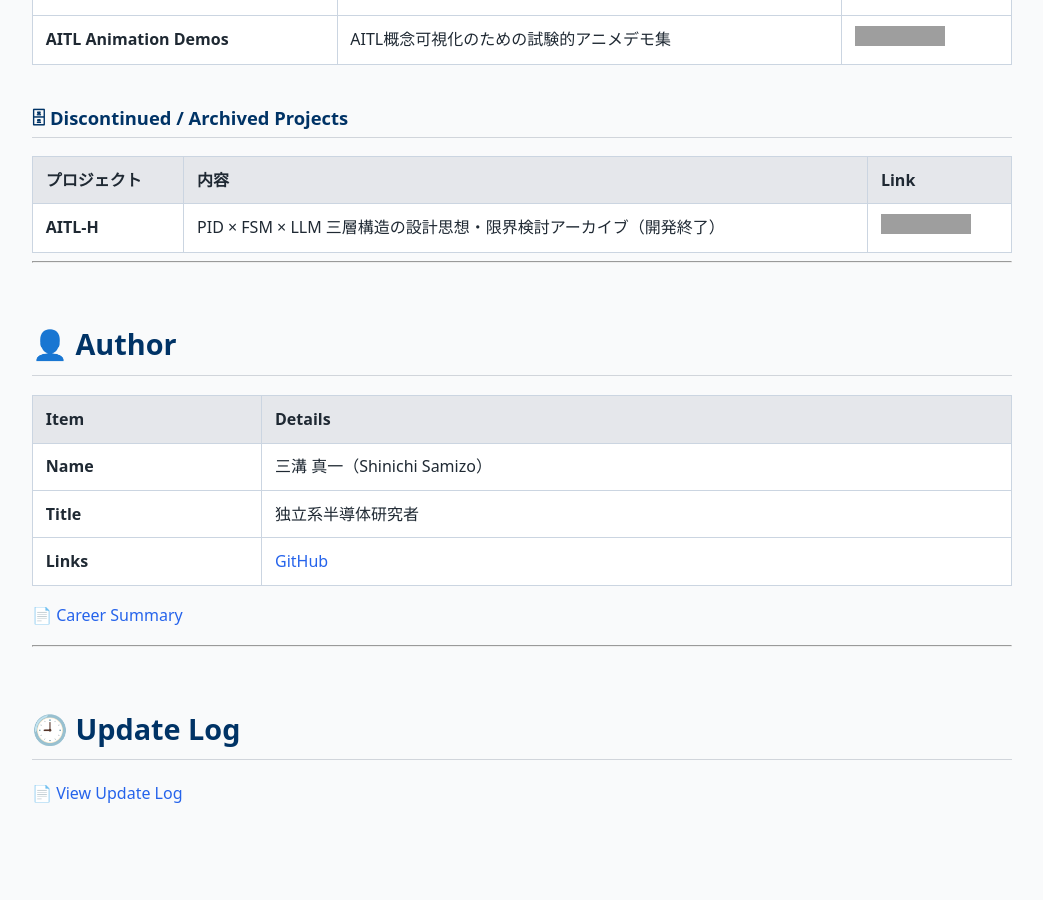
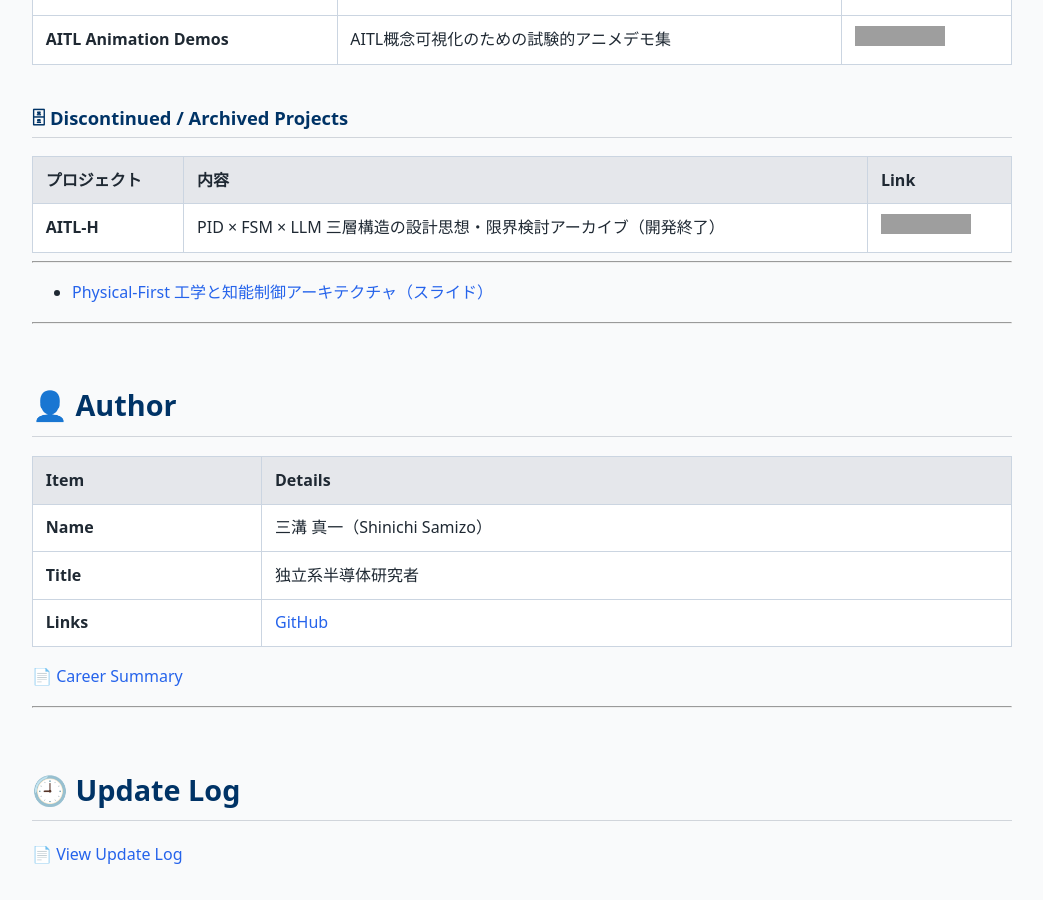
Before and after one commit to Samizo-AITL/Samizo-AITL.github.io, a Jekyll site: the page built from index.md, in a window 1280 px wide and 900 px high, scrolled down 6429 px. Shown: the whole window, without its empty margins (118-1161 px from the left). Built offline with Jekyll 4.4.1, drawn with Linux system fonts in a browser that asks for light colours; before the commit the page ends 7268 px from its top, so only the background shows below that; grey boxes are pictures that could not be loaded.

Commit message:
Update index.md

```diff
--- a/index.md
+++ b/index.md
@@ -254,6 +254,10 @@ Main Core や Applied Layer を補完する周辺教材・試作・PoC 群。
 
 ---
 
+- [Physical-First 工学と知能制御アーキテクチャ（スライド）](/about/marp/samizo-aitl-presentation.html)
+
+---
+
 # 👤 Author
 
 | Item | Details |
```
